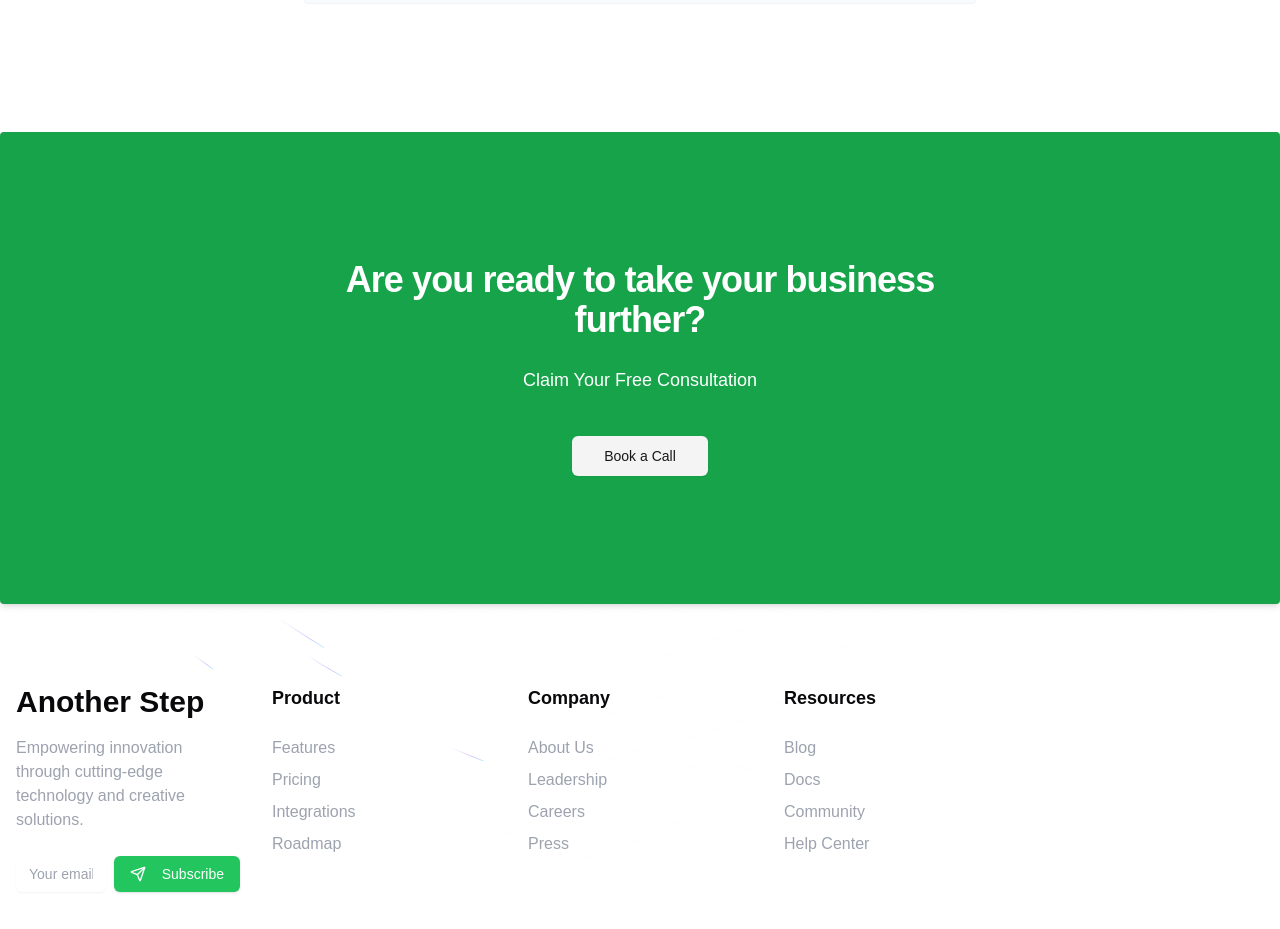
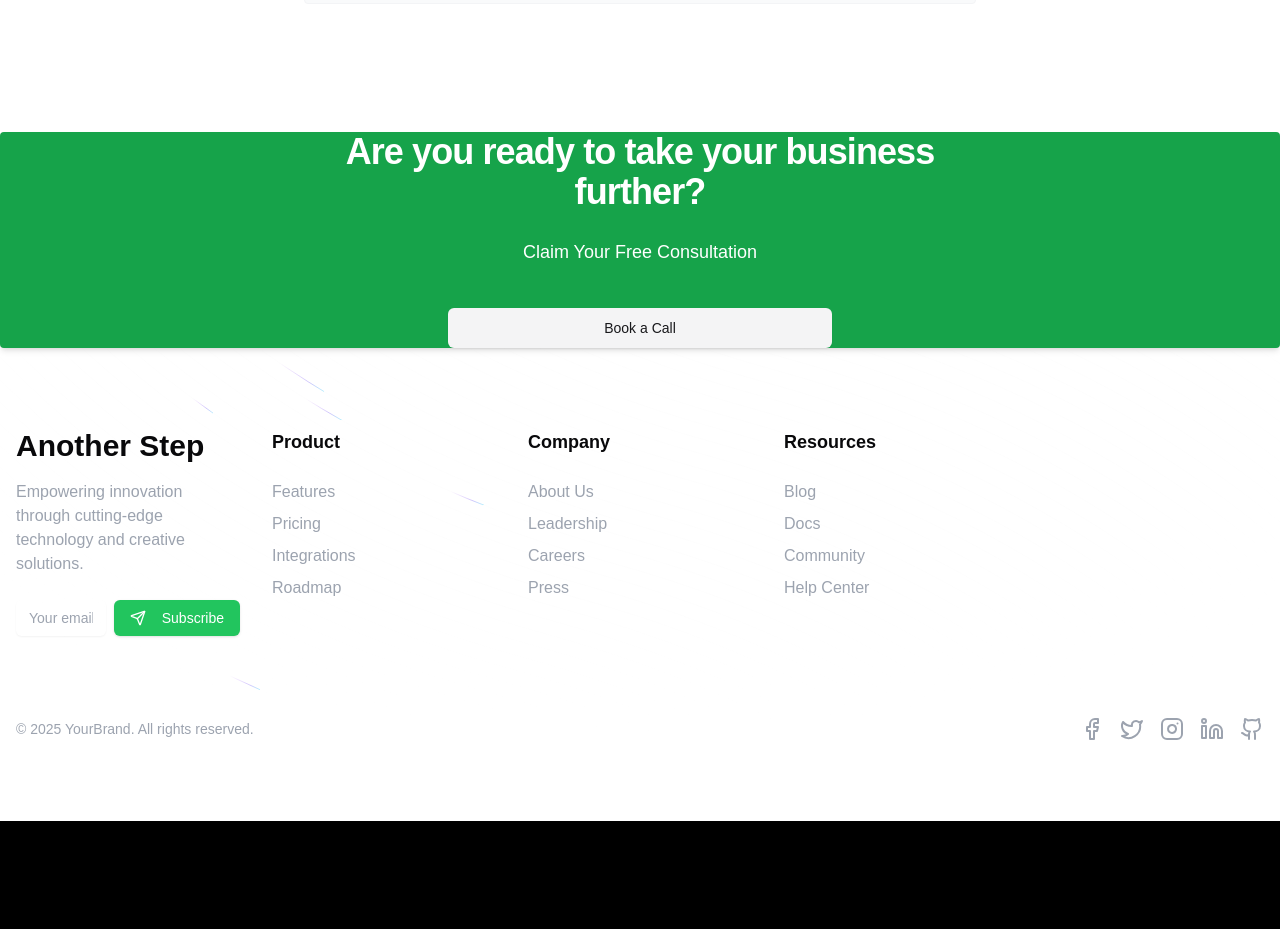
Before and after one commit to harryyking/HemoHeros, a Next.js app: page / in a window 1280 px wide. Shown: the part 4640-5569 px from the top of the page. After the commit the page ends 5461 px from the top, so only its background shows below. Built offline with nearby package versions, Linux system fonts and the light colour scheme; a web font is replaced by a local one.

Commit message:
cta edit

```diff
--- a/components/cta.tsx
+++ b/components/cta.tsx
@@ -2,17 +2,17 @@ import { Button } from "@/components/ui/button"
 
 export default function CTA() {
   return (
-    <div className="py-24 sm:py-32 rounded bg-primary shadow-md px-2">
-      <div className="mx-auto max-w-7xl px-6 lg:px-8">
+    <div className="space-y-10 rounded bg-primary shadow-md">
+      <div className="mx-auto max-w-4xl px-6 lg:px-8">
         <div className="mx-auto max-w-2xl text-center">
           <h2 className="text-3xl font-bold tracking-tight text-white sm:text-4xl">
             Are you ready to take your business further?
           </h2>
-          <p className="mx-auto mt-6 max-w-xl text-lg text-white leading-8 font-muted-background">
+          <p className="mx-auto mt-6 max-w-xl text-lg text-white leading-8 text-muted-foreground">
             Claim Your Free Consultation
           </p>
           <div className="mt-10 flex items-center justify-center gap-x-6">
-            <Button size="lg" variant={"secondary"}>
+            <Button size="lg" variant={"secondary"} className="w-96">
               Book a Call
             </Button>
           </div>
```
